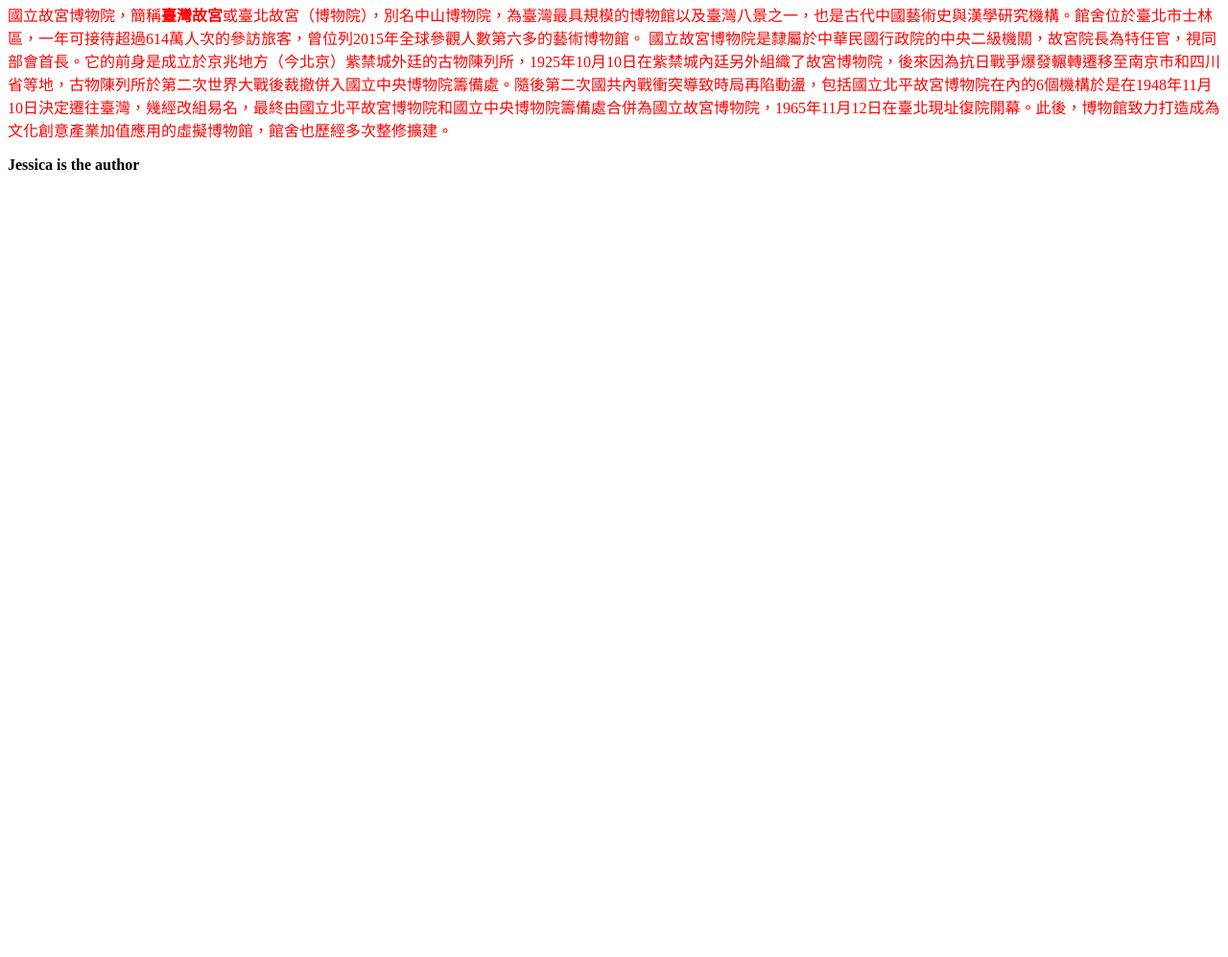
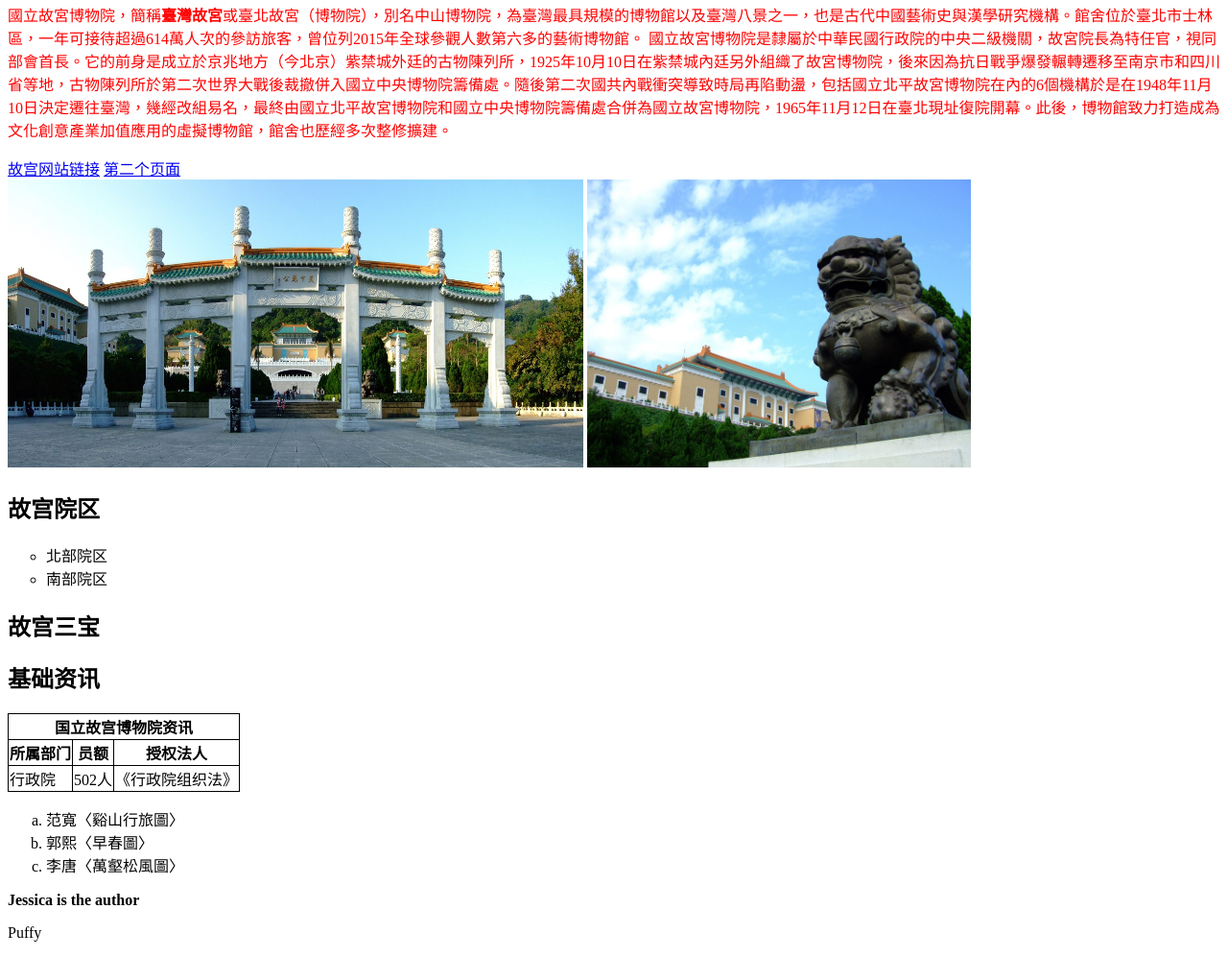
Before and after one commit to Jessicawen2333-2333/WebCode, a plain HTML site: page html/pages/故宫资讯网.html in a window 1280 px wide. Shown: the part 141-1138 px from the top of the page at 96% size. Before the commit the page ends 800 px from the top, so only its background shows below. Drawn offline with Linux system fonts and the light colour scheme.

Commit message:
photo, table, form

```diff
--- a/html/My first website.html
+++ b/html/pages/故宫资讯网.html
@@ -8,6 +8,16 @@
     <meta name="description" content="这是一个简单讲述故宫博物院资讯的网页" />
     <meta name="author" content="Jessica Wen" />
     <title>故宫博物院资讯网</title>
+    <base target="_blank" />
+    <style>
+      table,
+      tr,
+      th,
+      td {
+        border: 1px solid black;
+        border-collapse: collapse;
+      }
+    </style>
   </head>
   <body>
     <h1>國立故宮博物院</h1>
@@ -16,6 +26,47 @@
       國立故宮博物院，簡稱<strong>臺灣故宮</strong>或臺北故宮（博物院），別名中山博物院，為臺灣最具規模的博物館以及臺灣八景之一，也是古代中國藝術史與漢學研究機構。館舍位於臺北市士林區，一年可接待超過614萬人次的參訪旅客，曾位列2015年全球參觀人數第六多的藝術博物館。
       國立故宮博物院是隸屬於中華民國行政院的中央二級機關，故宮院長為特任官，視同部會首長。它的前身是成立於京兆地方（今北京）紫禁城外廷的古物陳列所，1925年10月10日在紫禁城內廷另外組織了故宮博物院，後來因為抗日戰爭爆發輾轉遷移至南京市和四川省等地，古物陳列所於第二次世界大戰後裁撤併入國立中央博物院籌備處。隨後第二次國共內戰衝突導致時局再陷動盪，包括國立北平故宮博物院在內的6個機構於是在1948年11月10日決定遷往臺灣，幾經改組易名，最終由國立北平故宮博物院和國立中央博物院籌備處合併為國立故宮博物院，1965年11月12日在臺北現址復院開幕。此後，博物館致力打造成為文化創意產業加值應用的虛擬博物館，館舍也歷經多次整修擴建。
     </p>
+    <div>
+      <a href="https://www.npm.gov.tw/" target="_blank">故宫网站链接</a>
+      <!-- relative linking -->
+      <a href="./第二个页面.html">第二个页面</a>
+    </div>
+    <img width="600" height="300" src="/images/故宫图片2.jpeg" alt="故宫图片" />
+    <img
+      width="400"
+      height="300"
+      src="../images/故宫图片1.jpeg"
+      alt="故宫图片"
+    />
+    <h2>故宫院区</h2>
+    <ul type="circle">
+      <li>北部院区</li>
+      <li>南部院区</li>
+    </ul>
+    <h2>故宫三宝</h2>
+
+    <h2>基础资讯</h2>
+    <table>
+      <tr>
+        <th colspan="3">国立故宫博物院资讯</th>
+      </tr>
+      <tr>
+        <th>所属部门</th>
+        <th>员额</th>
+        <th>授权法人</th>
+      </tr>
+      <tr>
+        <td>行政院</td>
+        <td>502人</td>
+        <td>《行政院组织法》</td>
+      </tr>
+    </table>
+    <ol type="a">
+      <li>范寬〈谿山行旅圖〉</li>
+      <li>郭熙〈早春圖〉</li>
+      <li>李唐〈萬壑松風圖〉</li>
+    </ol>
     <p><strong>Jessica is the author</strong></p>
+    <p>Puffy</p>
   </body>
 </html>
```
Also changed, not shown: html/pages/第二个页面.html (added, +11 -0 lines), html/表单.html (added, +20 -0 lines), html/images/故宫图片1.jpeg (renamed from html/故宫图片1.jpeg), html/images/故宫图片2.jpeg (renamed from html/故宫图片2.jpeg), html/pages/index.html (renamed from html/index.html).
